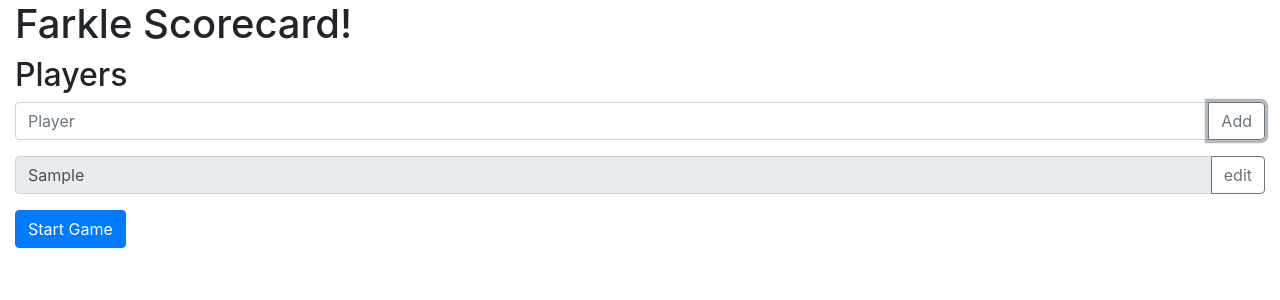
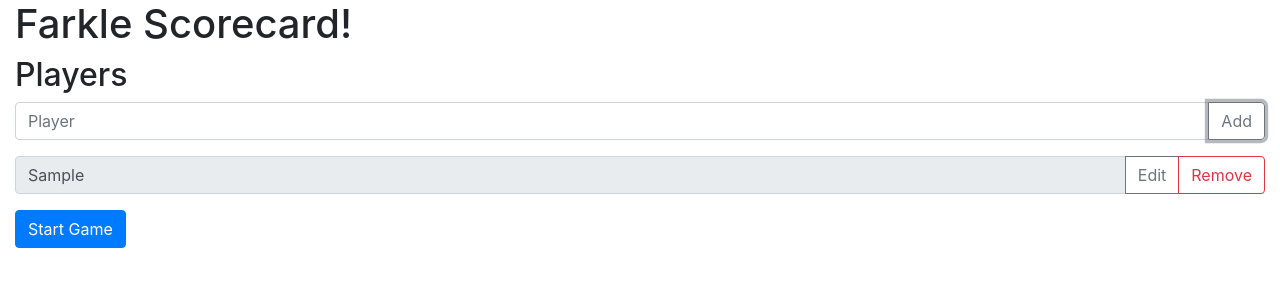
Before and after one commit to mimiflynn/farkle-sc, a React (Create React App) app: page / in a window 1280 px wide. Both pictures are taken after typing "Sample" into the empty fields and a click on the button "Add". Shown: the top 300 px of the page. Built offline with nearby package versions, Linux system fonts and the light colour scheme.

Commit message:
remove player

```diff
--- a/src/components/player.js
+++ b/src/components/player.js
@@ -17,6 +17,11 @@ export function Player(props) {
     const handleEditPlayer = (event) => {
         event.preventDefault();
         setEdit(true);
+    };
+
+    const handleRemovePlayer = (event) => {
+        event.preventDefault();
+        props.handleRemove(props.player);
     };
 
     const editPlayer = (
@@ -57,7 +62,14 @@ export function Player(props) {
                     type="submit"
                     id="button-addon2"
                     onClick={handleEditPlayer}>
-                    edit
+                    Edit
+                 </button>
+                <button
+                    className="btn btn-outline-danger"
+                    type="submit"
+                    id="button-addon2"
+                    onClick={handleRemovePlayer}>
+                    Remove
                  </button>
             </div>
         </div>
--- a/src/pages/players.js
+++ b/src/pages/players.js
@@ -21,12 +21,20 @@ export function Players(props) {
         setPlayers(newPlayers);
     }
 
+    const handleRemovePlayer = (oldPlayer, newPlayer) => {
+        const newPlayers = players.slice();
+        const index = players.indexOf(oldPlayer);
+        newPlayers.splice(index, 1);
+        setPlayers(newPlayers);
+    }
+
     const renderPlayers = () => {
         console.log(players);
         return players.map((player) => (
             <Player key={player}
                 player={player}
-                handleEdit={handleEditPlayer} />
+                handleEdit={handleEditPlayer}
+                handleRemove={handleRemovePlayer} />
         ));
     }
 
```
